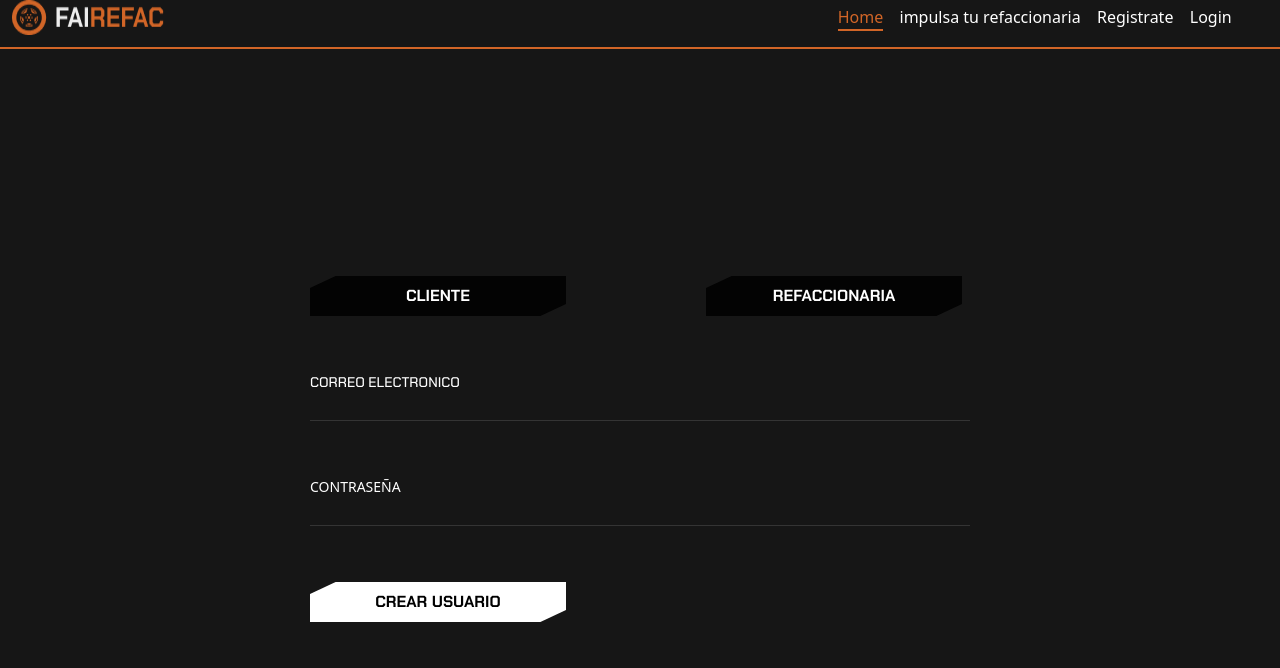
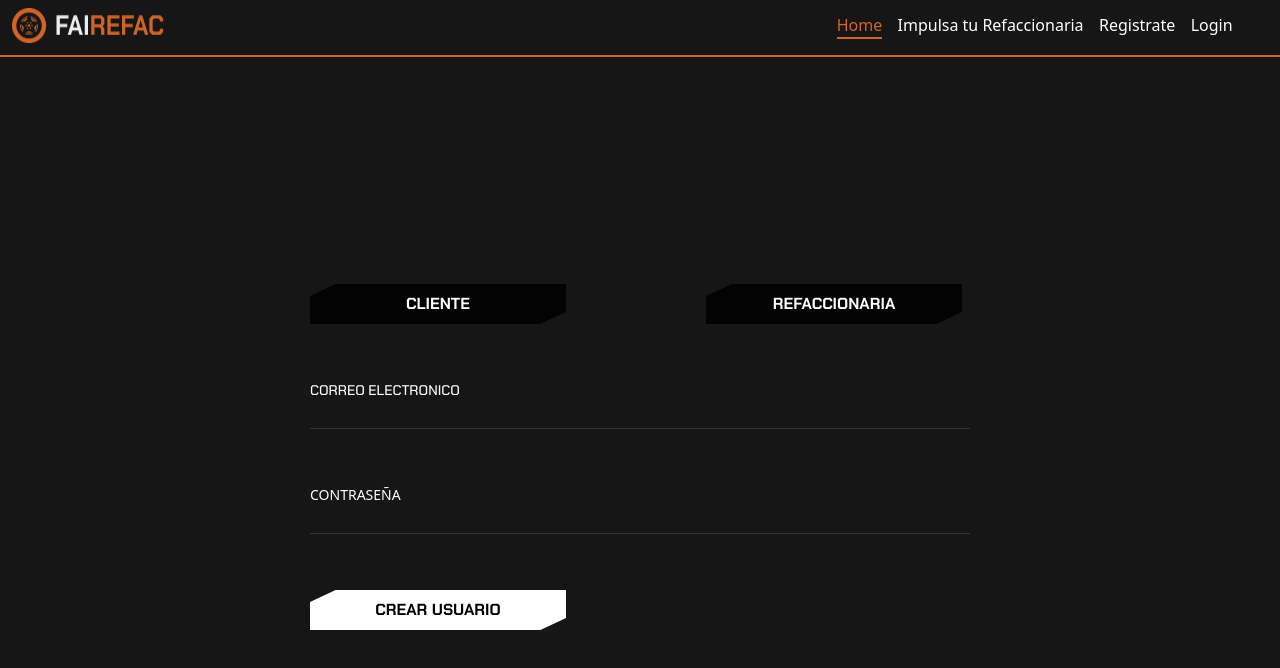
Before and after one commit to aleTorres05/FaiRefacFront, a Next.js app: page /signup in a window 1280 px wide. Shown: the top 668 px of the page. Built offline with nearby package versions, Linux system fonts and the light colour scheme.

Commit message:
Added changes to introduction and nav bar padding

```diff
--- a/components/Header.jsx
+++ b/components/Header.jsx
@@ -4,7 +4,7 @@ import Navbar from "./Navbar";
 export default function Header() {
   return (
     <>
-      <header className="sticky top-0 flex-wrap z-20 bg-[#161616] flex col-start-1 col-end-13 items-center justify-between border-b-2 border-[#D16527]">
+      <header className="sticky top-0 pt-2 flex-wrap z-20 bg-[#161616] flex col-start-1 col-end-13 items-center justify-between border-b-2 border-[#D16527]">
         <Logo />
         <Navbar />
       </header>
--- a/components/Introduction.jsx
+++ b/components/Introduction.jsx
@@ -19,7 +19,7 @@ export default function Introduction() {
           </div>
           <div className="w-full md:h-fit  lg:w-1/2 lg:h-fit">
             <img
-              className="w-full md:h-[100%] lg:ml-3 lg:h-[70%]"
+              className="w-full md:h-[100%] md:w-[98%] lg:ml-3 lg:h-[70%]"
               src="https://fairefac-assets.s3.us-east-2.amazonaws.com/Car+driving-amico+3+(1).png"
               alt="logo"
             />
--- a/components/Navbar.jsx
+++ b/components/Navbar.jsx
@@ -21,7 +21,7 @@ export default function Navbar() {
           </Link>
         )}
 
-        <Link href="#">impulsa tu refaccionaria</Link>
+        <Link href="#">Impulsa tu Refaccionaria</Link>
         <Link href="#">Registrate</Link>
         {isOpen ? (
           <button className="bg-[#D16527] px-6 py-2  w-[90%] h-[30%] custom-btn">
```
